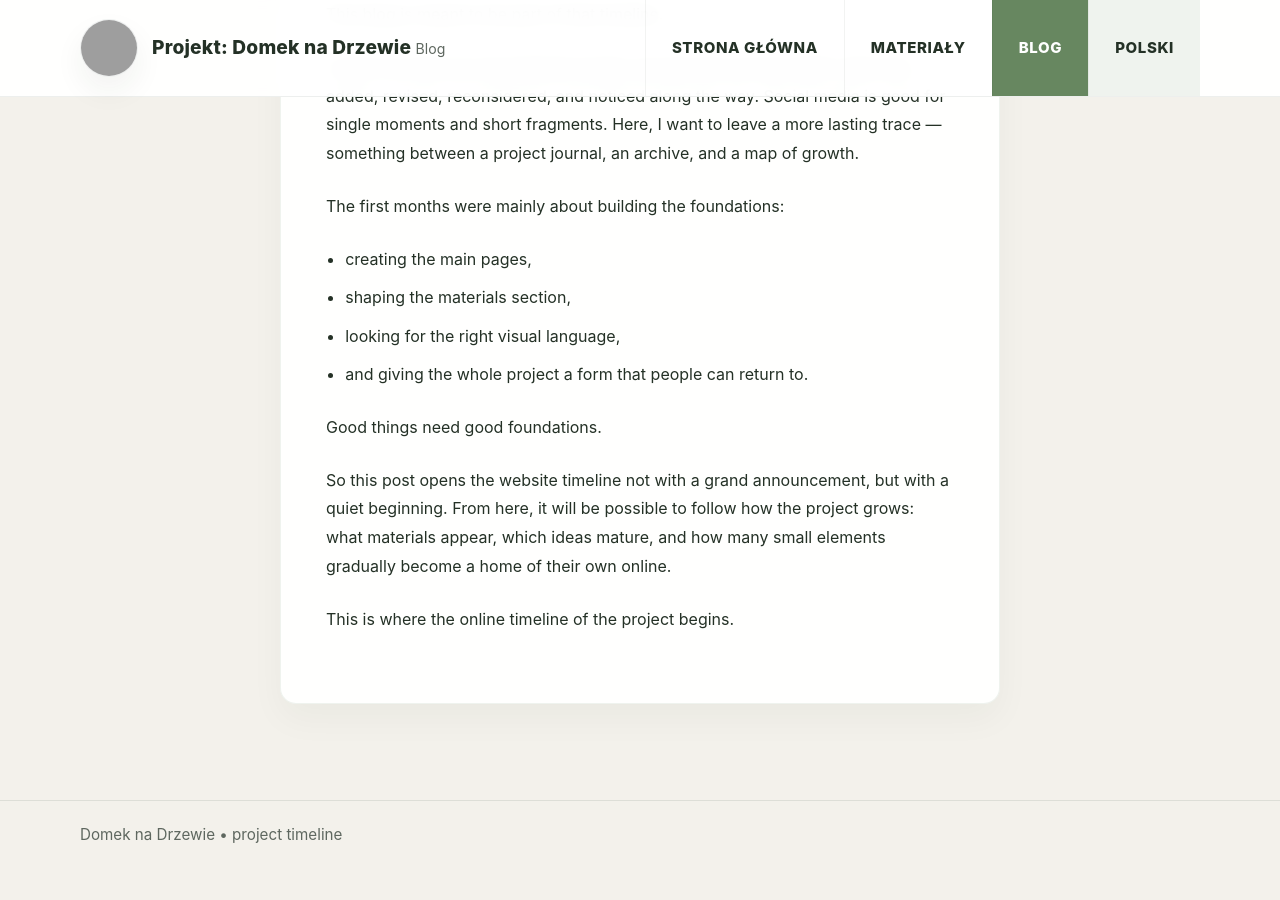
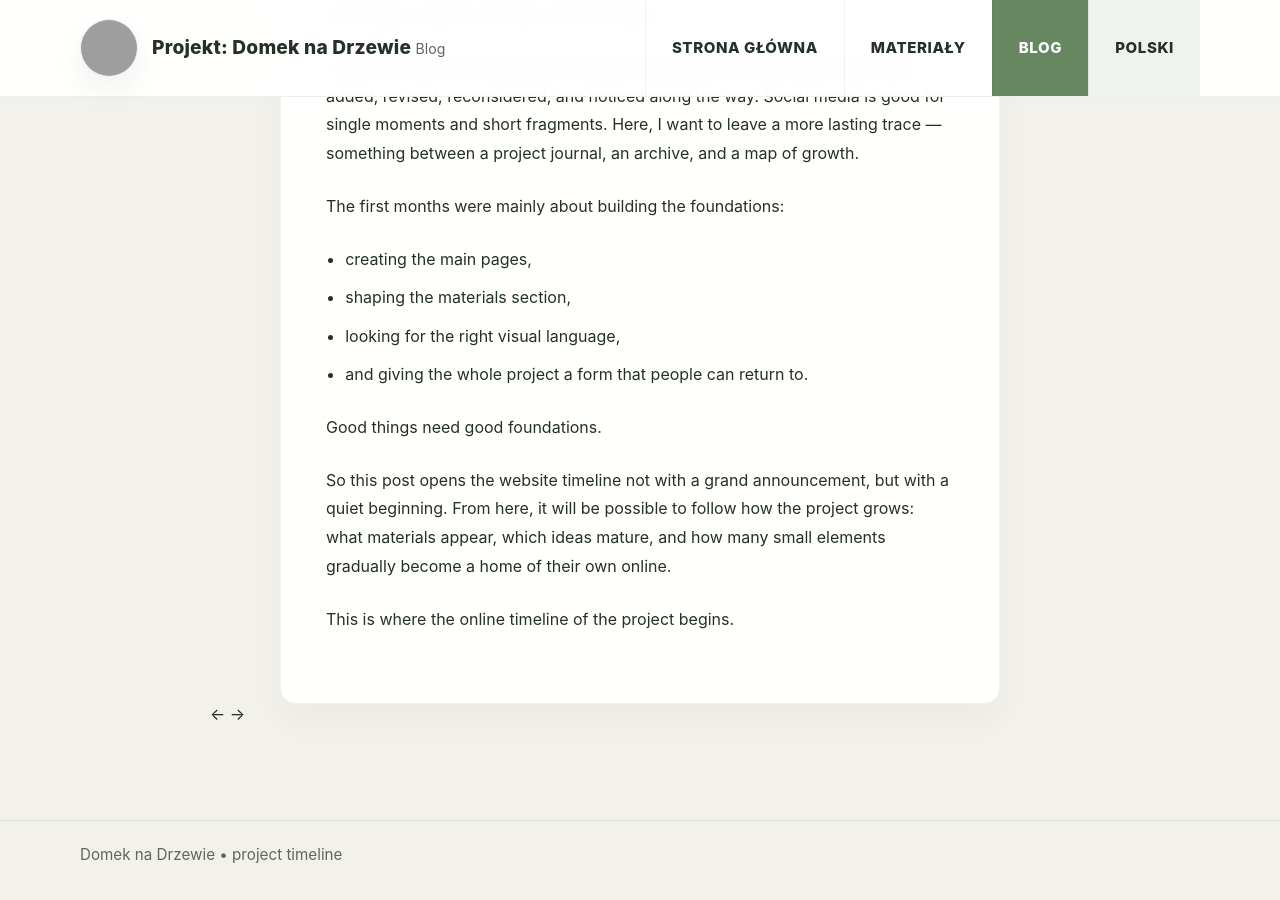
Before and after one commit to akonkia/domeknadrzewie, a Jekyll site: the page built from _posts/2026-02-15-good-foundations.en.md, in a window 1280 px wide and 900 px high, scrolled down 877 px. Built offline with Jekyll 4.4.1, drawn with Linux system fonts in a browser that asks for light colours; grey boxes are pictures that could not be loaded.

Commit message:
Update post.html

```diff
--- a/_layouts/post.html
+++ b/_layouts/post.html
@@ -165,4 +165,37 @@
   <div class="post-body">
     {{ content }}
   </div>
+  {% assign posts_in_lang = site.posts | where: "lang", page.lang %}
+
+{% assign prev_post = nil %}
+{% assign next_post = nil %}
+
+{% for post in posts_in_lang %}
+  {% if post.url == page.url %}
+    {% assign index = forloop.index0 %}
+
+    {% if index > 0 %}
+      {% assign prev_post = posts_in_lang[index | minus: 1] %}
+    {% endif %}
+
+    {% if index < posts_in_lang.size | minus: 1 %}
+      {% assign next_post = posts_in_lang[index | plus: 1] %}
+    {% endif %}
+
+  {% endif %}
+{% endfor %}
+
+<nav class="post-nav">
+  {% if prev_post %}
+    <a href="{{ prev_post.url | relative_url }}">
+      ← {{ prev_post.title }}
+    </a>
+  {% endif %}
+
+  {% if next_post %}
+    <a href="{{ next_post.url | relative_url }}">
+      {{ next_post.title }} →
+    </a>
+  {% endif %}
+</nav>
 </article>
```
